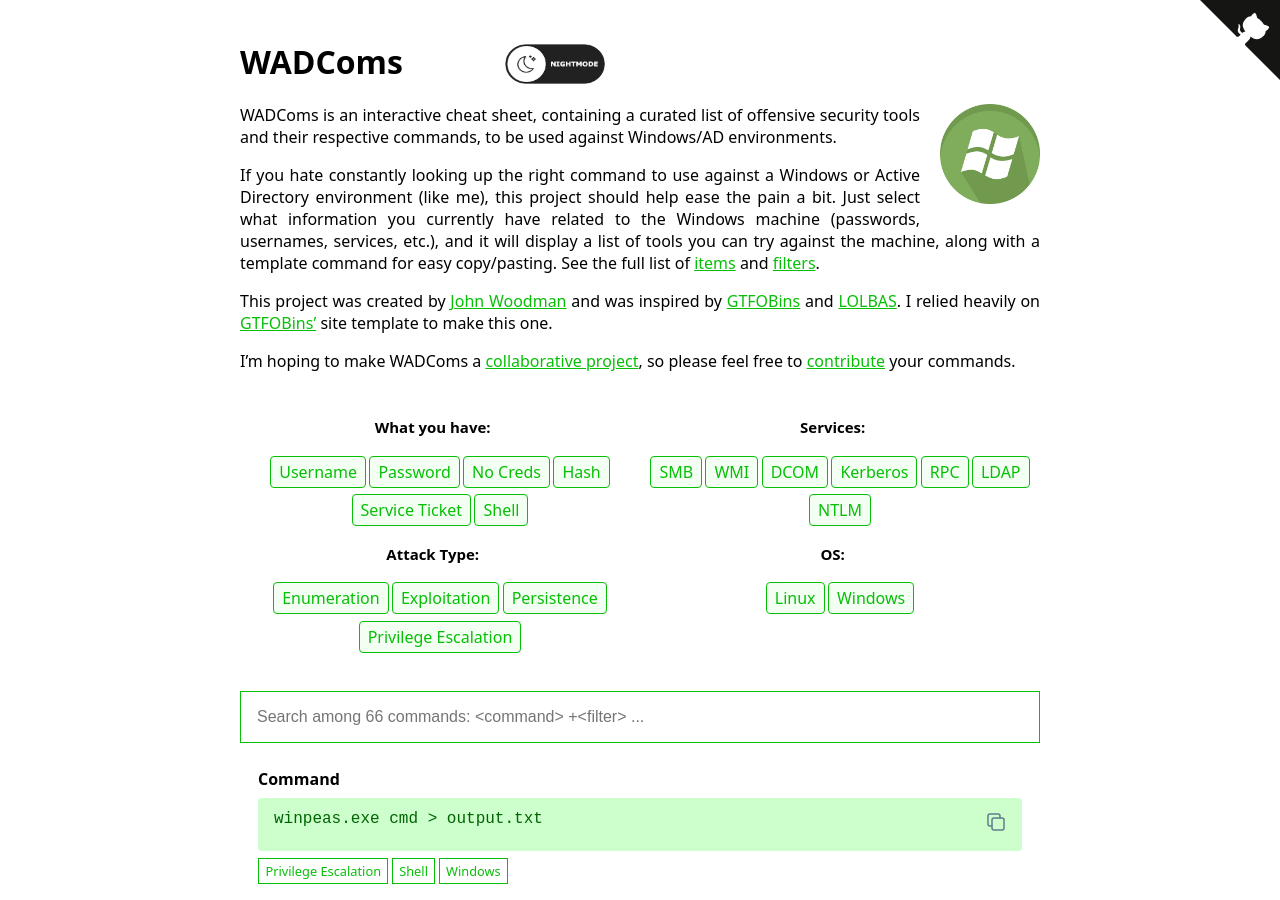
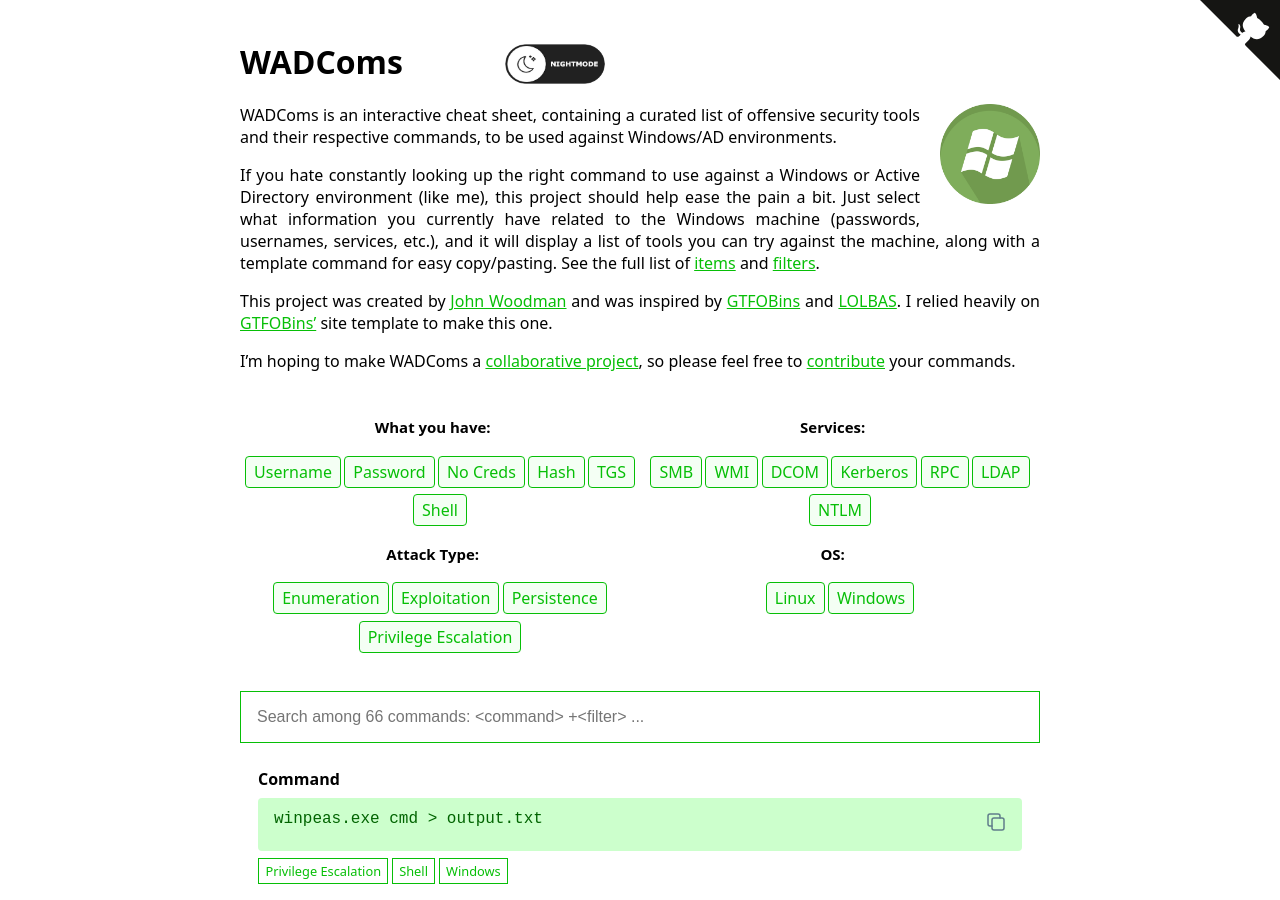
Before and after one commit to WADComs/WADComs.github.io, a Jekyll site: the page built from index.md, in a window 1280 px wide and 900 px high. Built offline with Jekyll 4.4.1, drawn with Linux system fonts in a browser that asks for light colours.

Commit message:
Changed 'Service Ticket' to 'TGS'

```diff
--- a/_data/items.yml
+++ b/_data/items.yml
@@ -15,9 +15,9 @@ Hash:
   label: Hash
   description: You've found hash(es) and need to know what you can do with them.
 
-Service_Ticket:
-  label: Service Ticket
-  description: You've found a users Service Ticket and need to know what you can do with it.
+TGS:
+  label: TGS
+  description: You've found a users TGS and need to know what you can do with it.
 
 Shell:
   label: Shell
```
